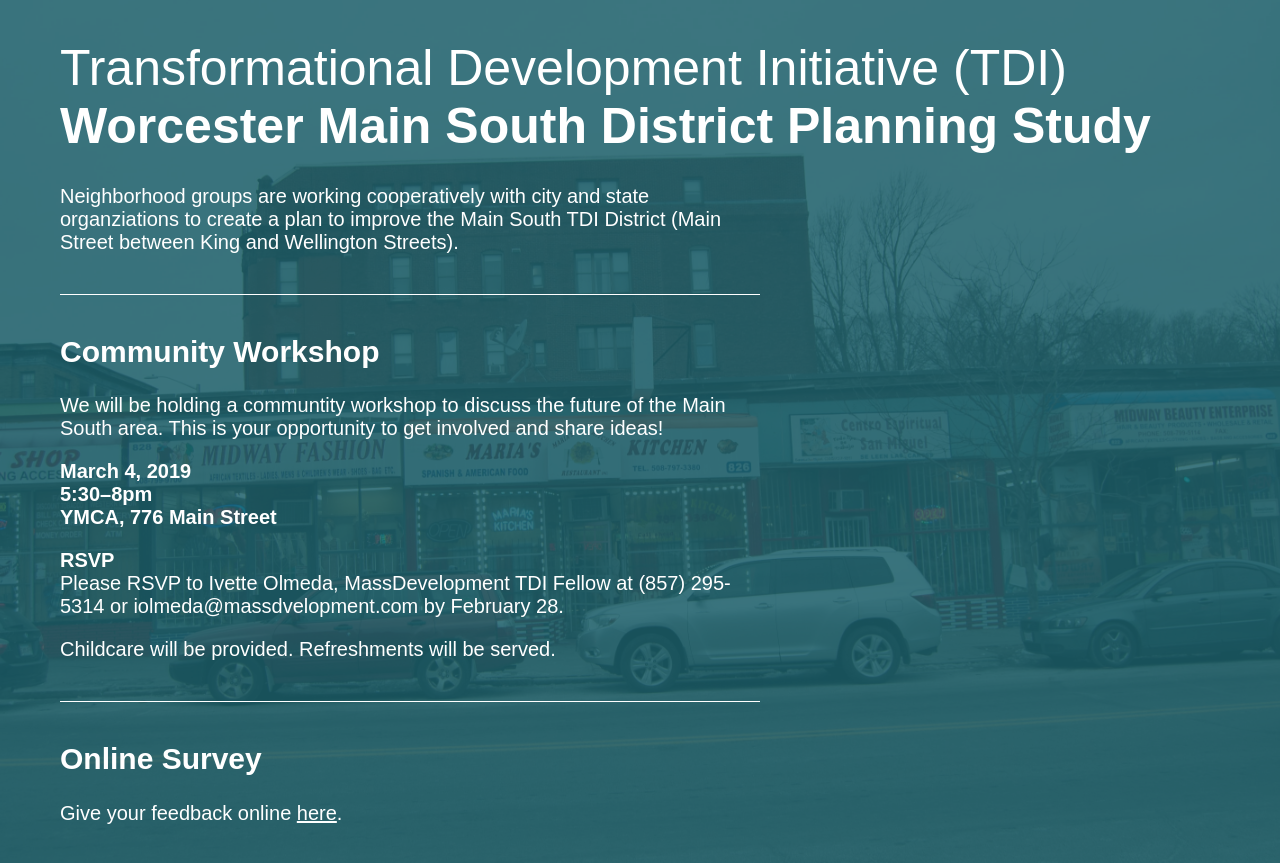
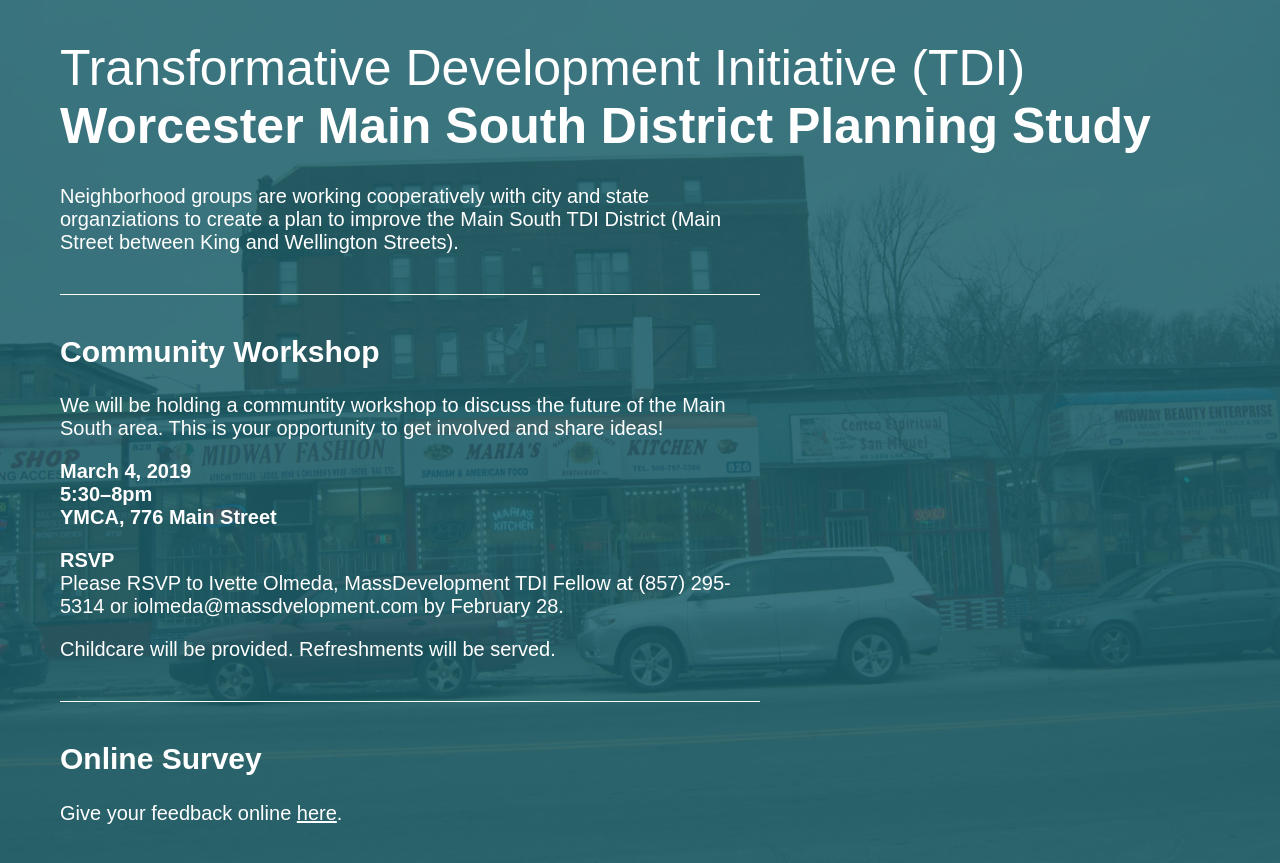
Before and after one commit to johnmccartin/mainsouth, a Jekyll site: the page built from index.md, in a window 1280 px wide. Shown: the top 863 px of the page. Built offline with Jekyll 4.4.1, drawn with Linux system fonts in a browser that asks for light colours; nearby versions of some CDN libraries.

Commit message:
transformative

```diff
--- a/_includes/head.html
+++ b/_includes/head.html
@@ -43,7 +43,7 @@
         <div class="layout dark">
 	        <div class="header-bar padding-1 pure-g">
                 <div class="pure-u-1 pure-u-md-1">
-	        	  <h1 class="no-mp brand-title"><a href="{{site.url}}"> Transformational Development Initiative (TDI) <br /><b>{{site.title}}</b></a></h1>
+	        	  <h1 class="no-mp brand-title"><a href="{{site.url}}"> Transformative Development Initiative (TDI) <br /><b>{{site.title}}</b></a></h1>
                 </div>
 
 
```
Also changed, not shown: 8 other files.
